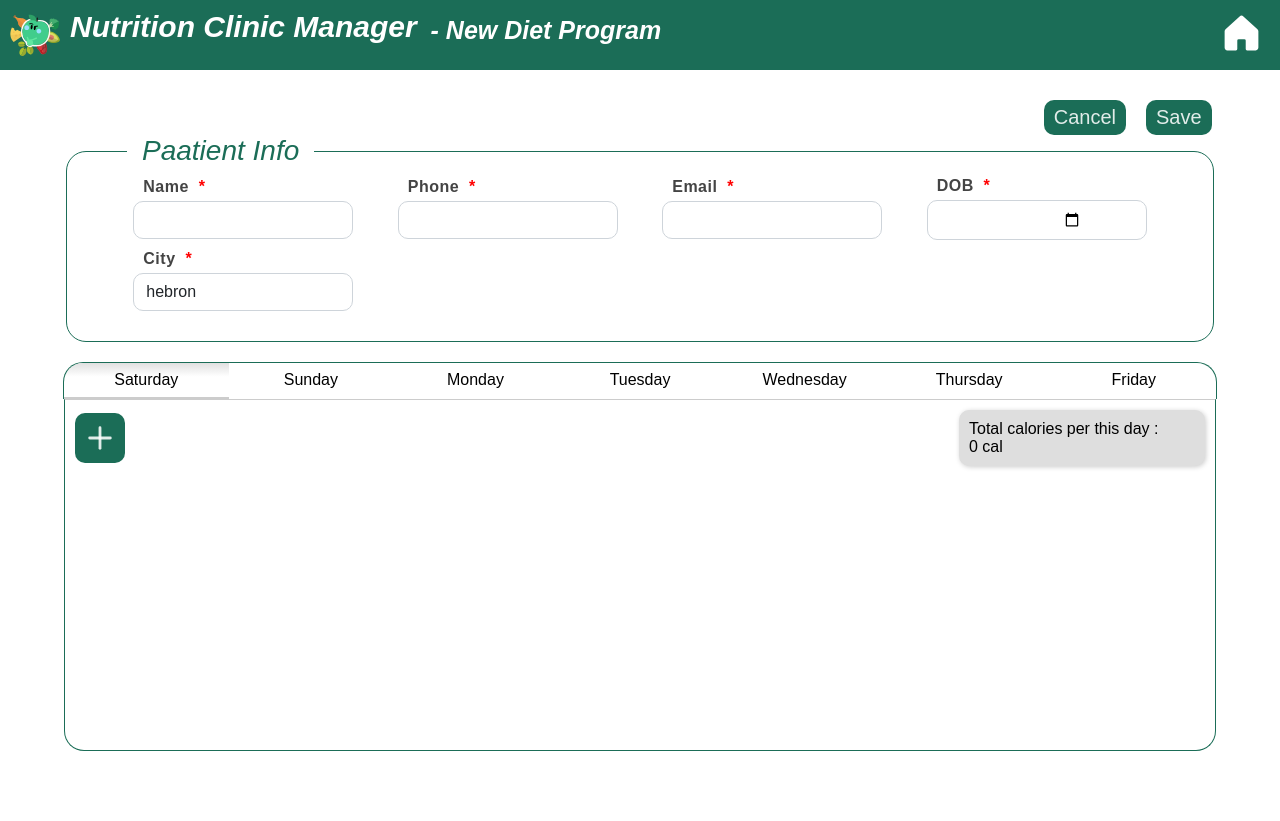
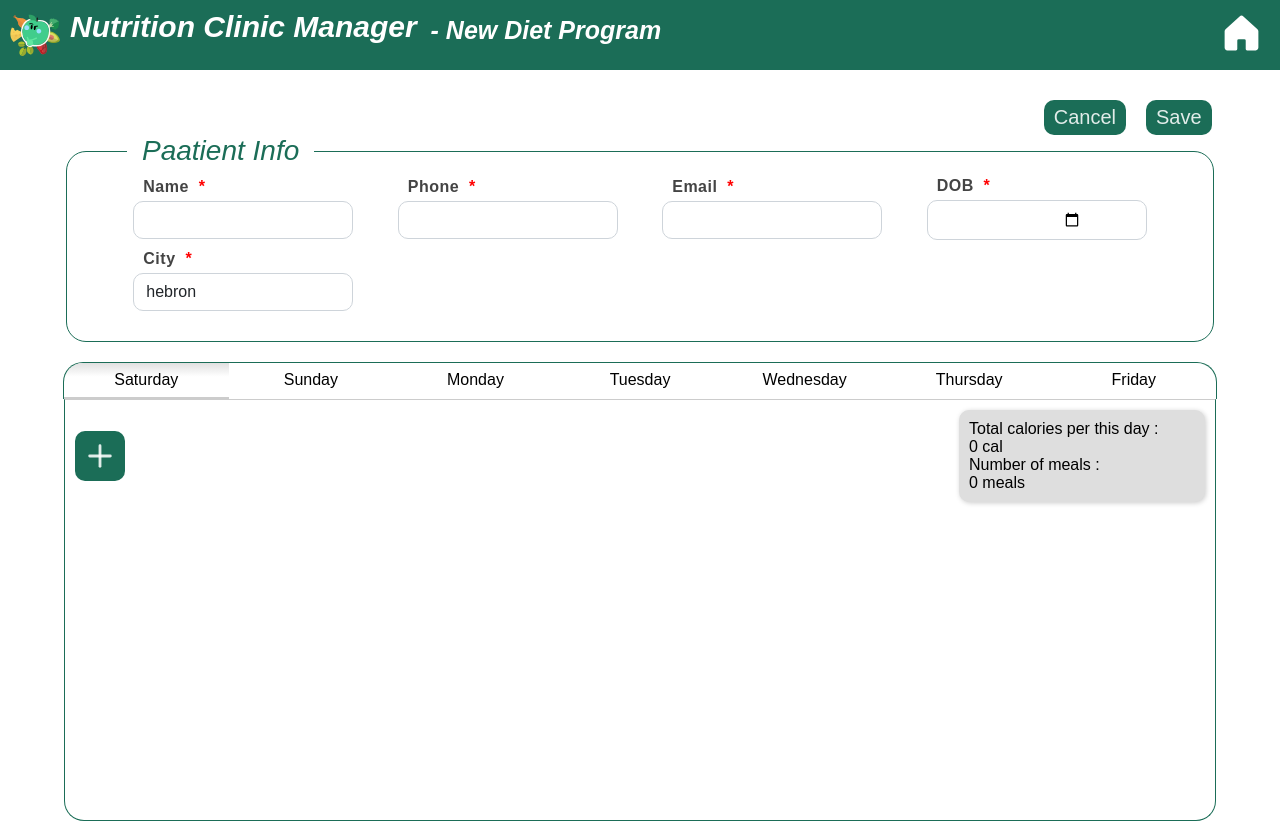
Before and after one commit to raghad-ns/nutritionist-app, a React (Create React App) app: page /add in a window 1280 px wide. Before the commit the page ends 800 px from the top, so only its background shows below. Built offline with nearby package versions, Linux system fonts and the light colour scheme; a web font is replaced by a local one.

Commit message:
counting the number of meals per day

```diff
--- a/src/components/add/daily-meals/daily-meals.component.jsx
+++ b/src/components/add/daily-meals/daily-meals.component.jsx
@@ -27,6 +27,8 @@ const DailyMeals = (props) => {
                     <div className="stats">
                         <span>Total calories per this day :</span>
                         <span>{calories} cal</span>
+                        <span>Number of meals :</span>
+                        <span>{props.meals.length} {props.meals.length !== 1 ? 'meals' : 'meal'}</span>
                     </div>
                 </div>
                 <div className="mealsWrapper">
--- a/src/components/add/daily-meals/daily-meals.css
+++ b/src/components/add/daily-meals/daily-meals.css
@@ -10,7 +10,7 @@
     flex-wrap: wrap;
     width: 100%;
     padding: 10px;
-    height: 330px;
+    height: 400px;
     border: 1px solid rgb(27, 109, 87);
     border-top: 1px solid #ccc;
     border-radius: 20px;
```
